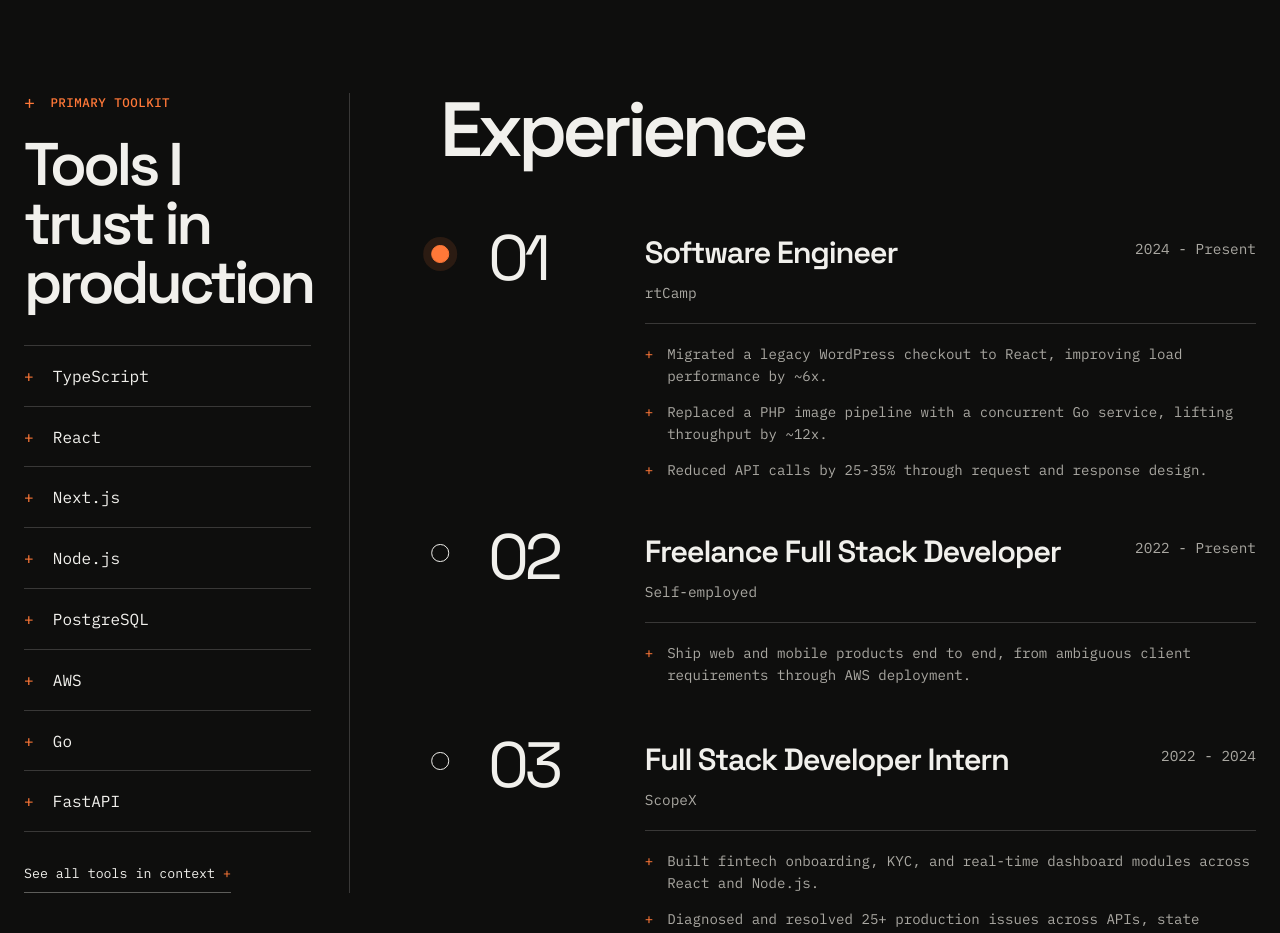
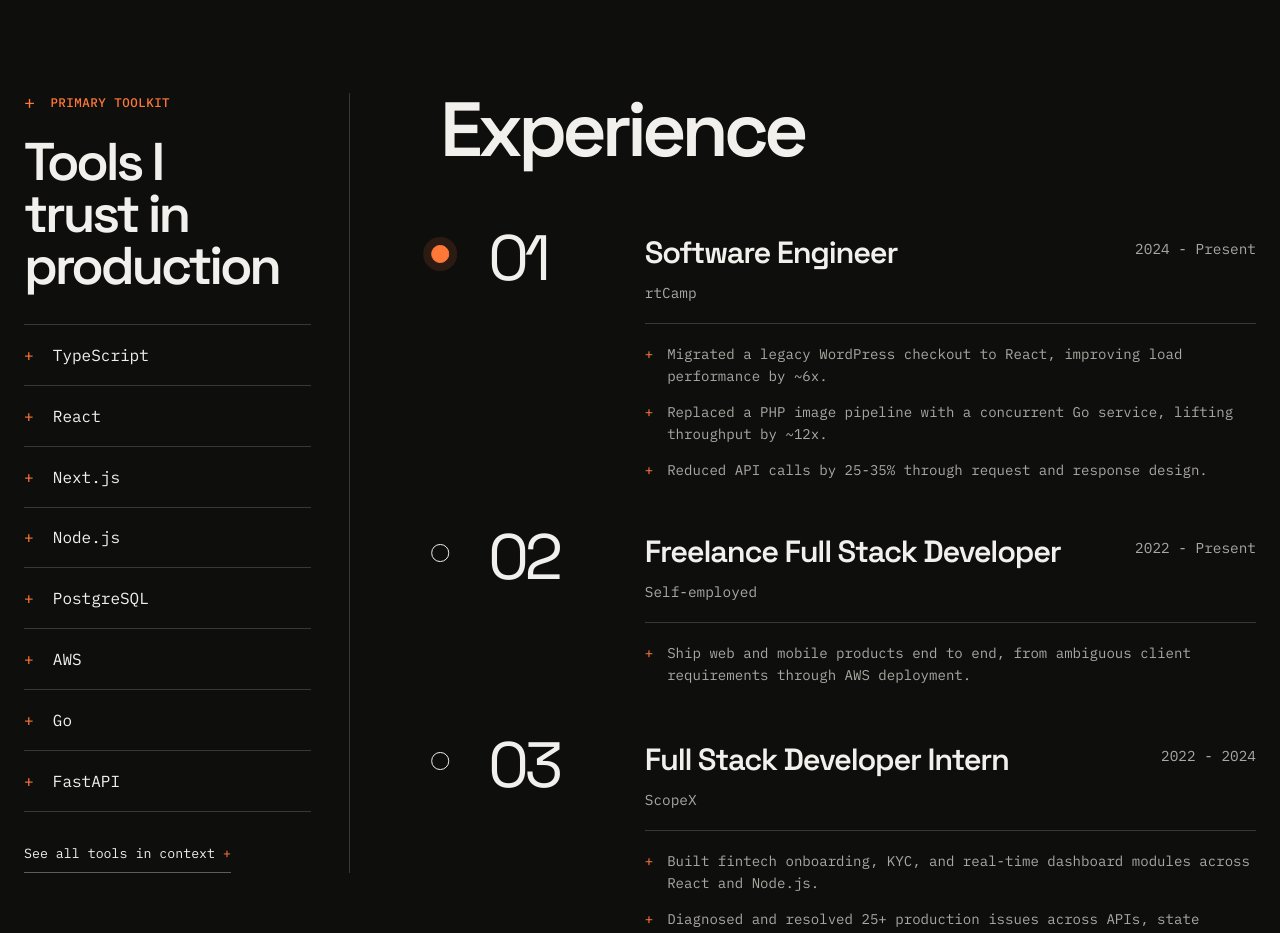
Before and after one commit to ArkaPrabhaChowdhury/portfolio, a Next.js app: page / in a window 1280 px wide. Shown: the part 860-1793 px from the top of the page. Built offline with nearby package versions, Linux system fonts and the light colour scheme.

Commit message:
Fix toolkit heading spacing

```diff
--- a/src/app/globals.css
+++ b/src/app/globals.css
@@ -500,9 +500,9 @@ main,
 }
 
 .tool-panel h2 {
-  max-width: 9ch;
+  max-width: 7.5ch;
   margin: 1.5rem 0 2rem;
-  font-size: clamp(2.65rem, 4.7vw, 5rem);
+  font-size: clamp(2.65rem, 4.15vw, 4.4rem);
   font-weight: 600;
   letter-spacing: -0.06em;
   line-height: 0.98;
```
